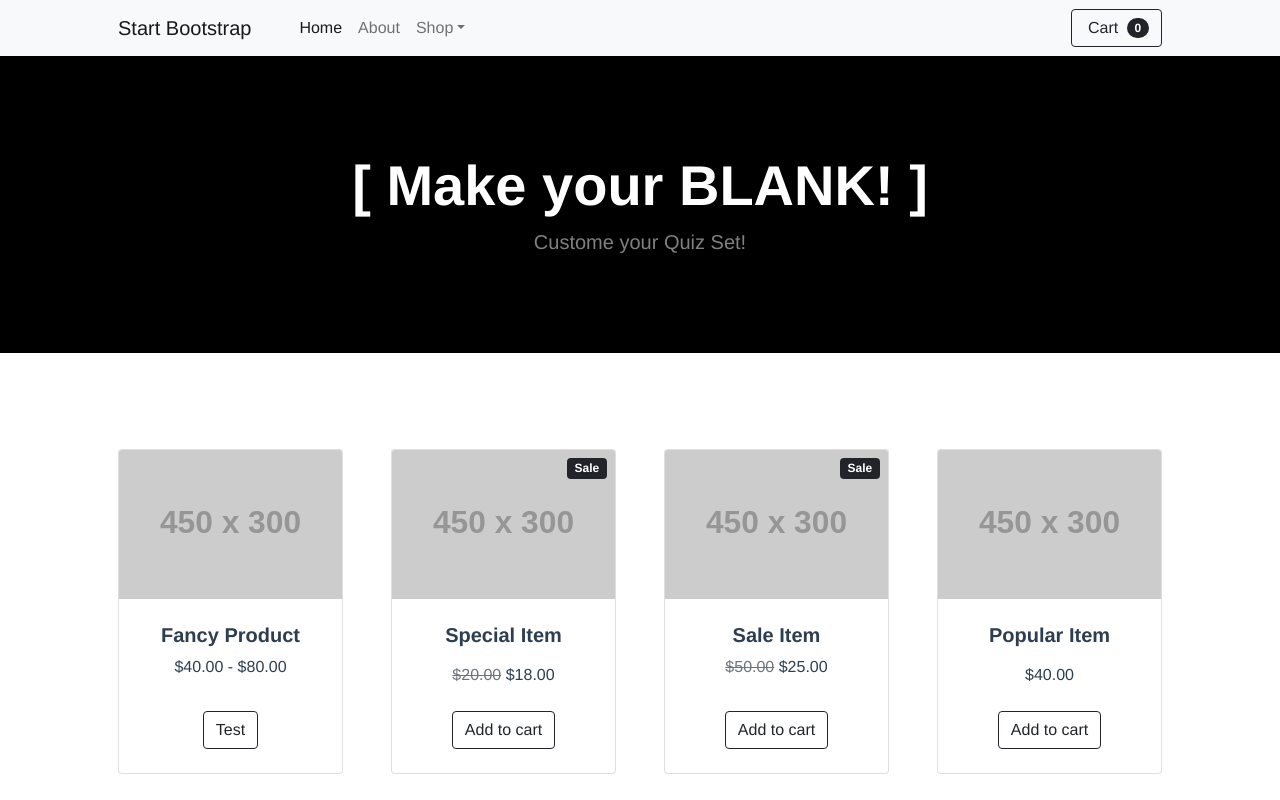
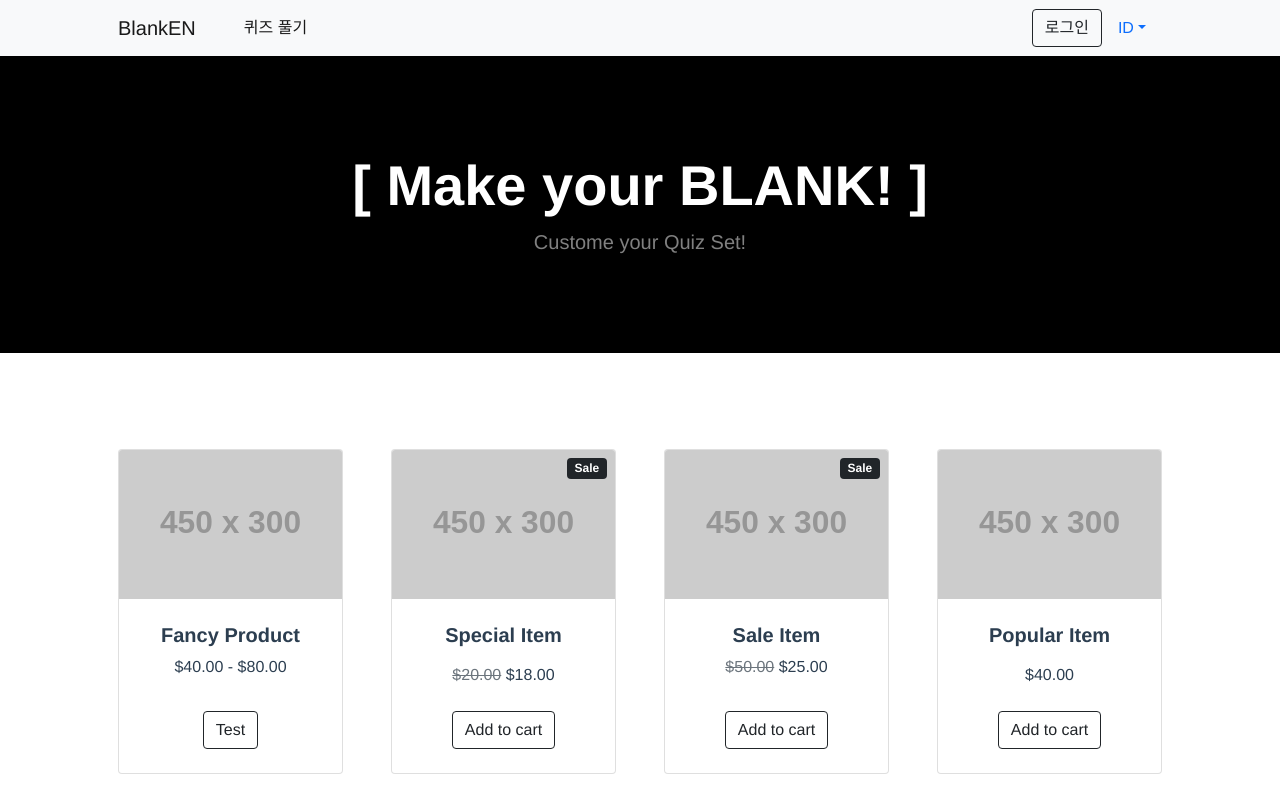
Before and after one commit to ddogga/BlankEn, a Vue app in the folder vue3-first/: page /blanken/main in a window 1280 px wide. Shown: the top 800 px of the page. Built offline with nearby package versions, Linux system fonts and the light colour scheme.

Commit message:
헤더부분 nav 단어 수정

```diff
--- a/vue3-first/src/components/Header.vue
+++ b/vue3-first/src/components/Header.vue
@@ -2,7 +2,7 @@
     <!-- Navigation-->
     <nav class="navbar navbar-expand-lg navbar-light bg-light">
         <div class="container px-4 px-lg-5">
-            <a class="navbar-brand" href="#!">Start Bootstrap</a>
+            <router-link class="navbar-brand" to="/">BlankEN</router-link>
             <button
             class="navbar-toggler"
             type="button"
@@ -17,10 +17,15 @@
             <div class="collapse navbar-collapse" id="navbarSupportedContent">
             <ul class="navbar-nav me-auto mb-2 mb-lg-0 ms-lg-4">
                 <li class="nav-item">
-                <a class="nav-link active" aria-current="page" href="#!">Home</a>
+                <a class="nav-link active" aria-current="page" href="#!">퀴즈 풀기</a>
                 </li>
-                <li class="nav-item"><a class="nav-link" href="#!">About</a></li>
-                <li class="nav-item dropdown">
+            </ul>
+            <form class="d-flex">
+                <button class="btn btn-outline-dark" type="submit">
+                로그인
+                </button>
+            </form>
+            <div class="nav-item dropdown">
                 <a
                     class="nav-link dropdown-toggle"
                     id="navbarDropdown"
@@ -28,7 +33,7 @@
                     role="button"
                     data-bs-toggle="dropdown"
                     aria-expanded="false"
-                    >Shop</a
+                    >ID</a
                 >
                 <ul class="dropdown-menu" aria-labelledby="navbarDropdown">
                     <li><a class="dropdown-item" href="#!">All Products</a></li>
@@ -36,15 +41,7 @@
                     <li><a class="dropdown-item" href="#!">Popular Items</a></li>
                     <li><a class="dropdown-item" href="#!">New Arrivals</a></li>
                 </ul>
-                </li>
-            </ul>
-            <form class="d-flex">
-                <button class="btn btn-outline-dark" type="submit">
-                <i class="bi-cart-fill me-1"></i>
-                Cart
-                <span class="badge bg-dark text-white ms-1 rounded-pill">0</span>
-                </button>
-            </form>
+            </div>
             </div>
         </div>
     </nav>
```
